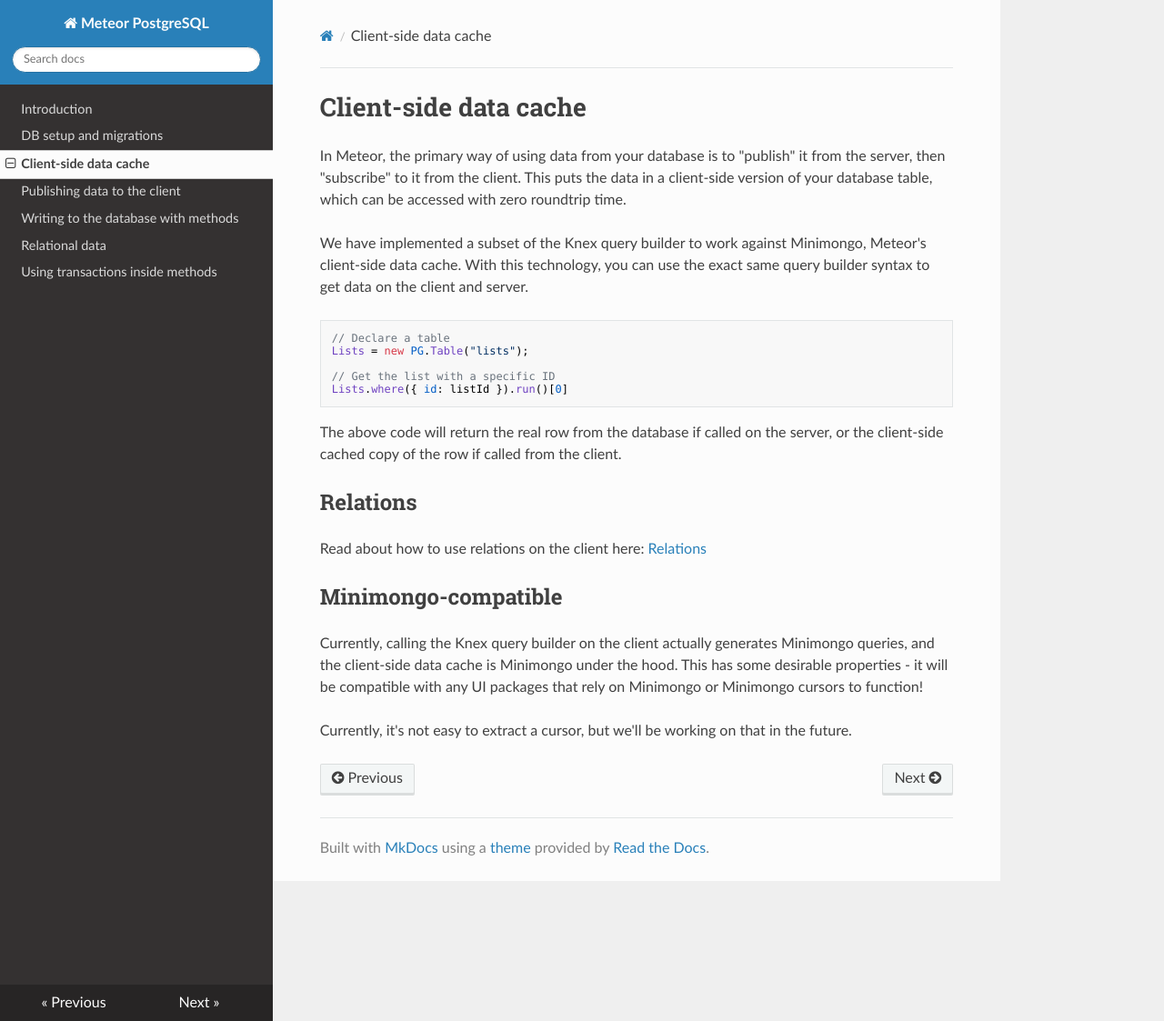
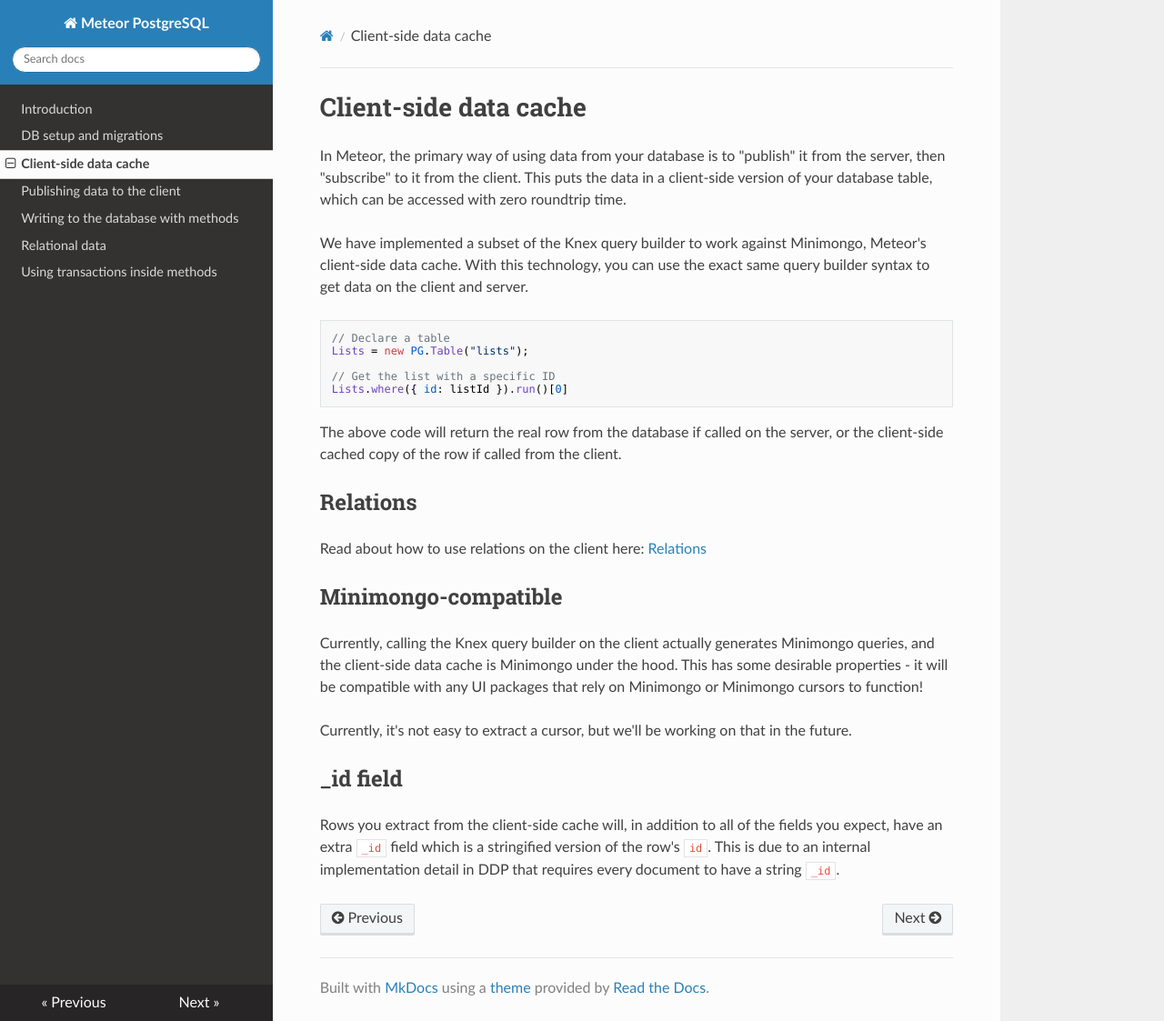
Before and after one commit to meteor/postgres-packages, an MkDocs documentation site: the page built from docs/client.md, in a window 1280 px wide and 1123 px high. Shown: the whole window at 91% size. Built offline with MkDocs 1.6.1, drawn with Linux system fonts in a browser that asks for light colours; nearby versions of some CDN libraries; old or Windows-style settings are respelled for this version of MkDocs.

Commit message:
Document the _id

```diff
--- a/docs/client.md
+++ b/docs/client.md
@@ -23,3 +23,7 @@ Read about how to use relations on the client here: [Relations](relations.md)
 Currently, calling the Knex query builder on the client actually generates Minimongo queries, and the client-side data cache is Minimongo under the hood. This has some desirable properties - it will be compatible with any UI packages that rely on Minimongo or Minimongo cursors to function!
 
 Currently, it's not easy to extract a cursor, but we'll be working on that in the future.
+
+## _id field
+
+Rows you extract from the client-side cache will, in addition to all of the fields you expect, have an extra `_id` field which is a stringified version of the row's `id`. This is due to an internal implementation detail in DDP that requires every document to have a string `_id`.
```
